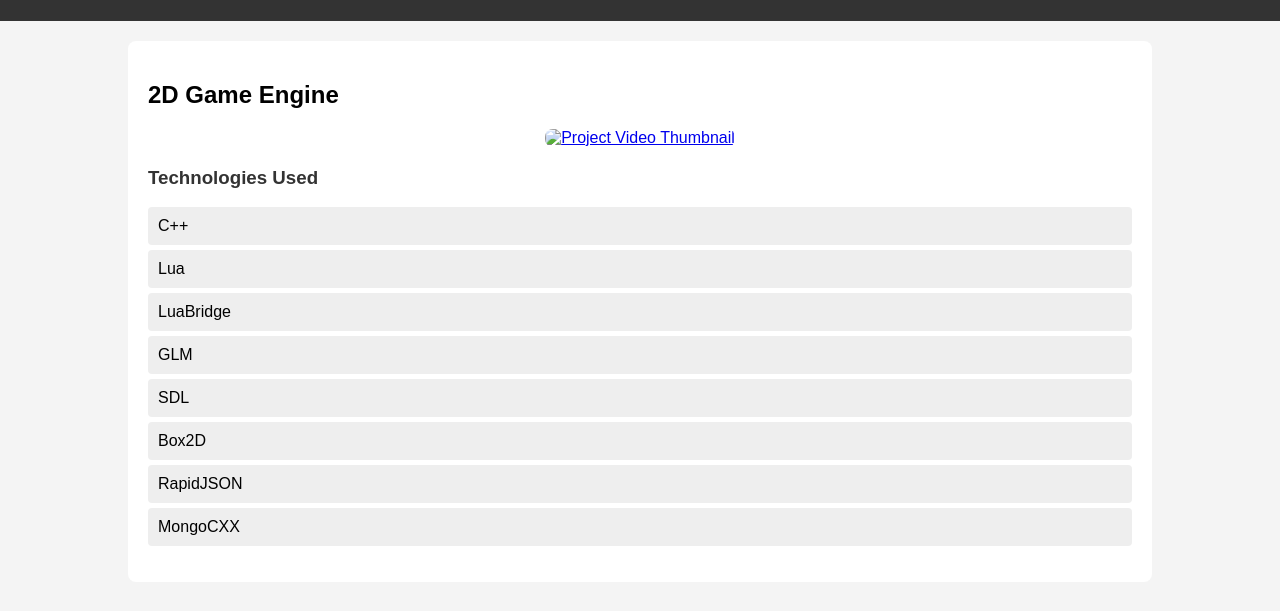
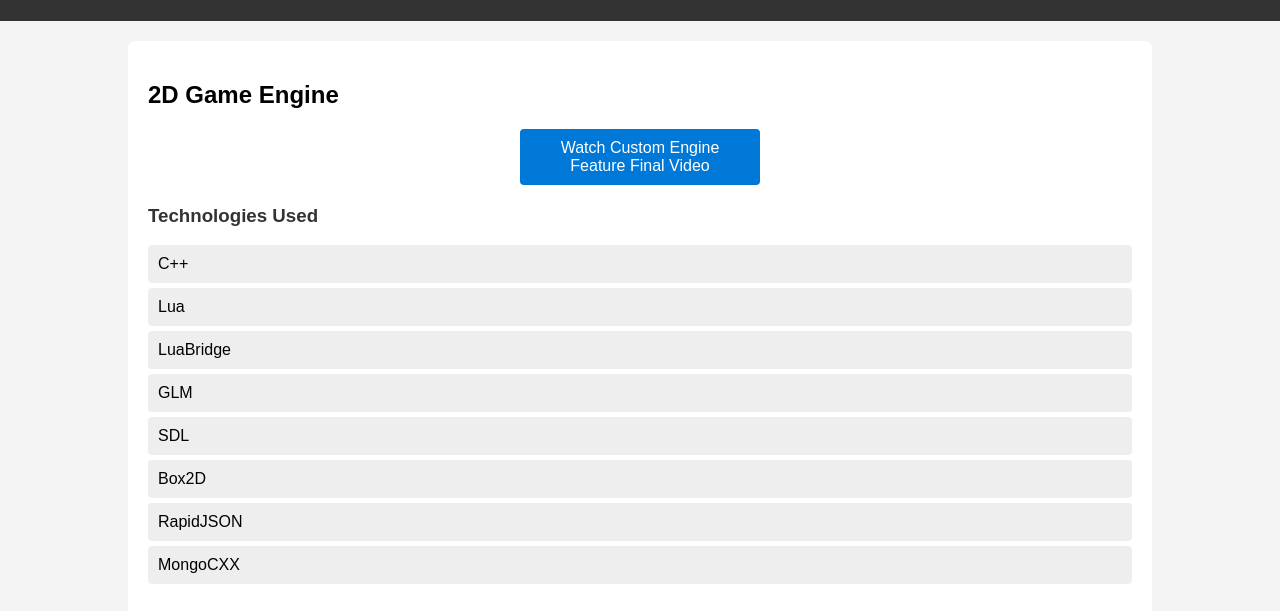
Before and after one commit to Aryan34/Aryan34.github.io, a plain HTML site: page index.html in a window 1280 px wide. Shown: the part 99-710 px from the top of the page. Drawn offline with Linux system fonts and the light colour scheme.

Commit message:
Add video link

```diff
--- a/index.html
+++ b/index.html
@@ -3,7 +3,7 @@
 <head>
     <meta charset="UTF-8">
     <meta name="viewport" content="width=device-width, initial-scale=1.0">
-    <title>Your Name's Portfolio</title>
+    <title>Aryan Chinnala's Portfolio</title>
     <style>
         body {
             font-family: 'Arial', sans-serif;
@@ -27,9 +27,18 @@
             margin: 20px 0;
             padding: 20px;
             border-radius: 8px;
+            position: relative;
         }
-        .video {
+        .video-link {
+            display: block;
+            background: #0078D7;
+            color: #fff;
             text-align: center;
+            padding: 10px 20px;
+            border-radius: 4px;
+            text-decoration: none;
+            width: 200px;
+            margin: 10px auto;
         }
         .technologies {
             margin-top: 20px;
@@ -56,11 +65,7 @@
     <div class="container">
         <div class="project">
             <h2>2D Game Engine</h2>
-            <div class="video">
-                <a href="LINK_TO_YOUR_VIDEO">
-                    <img src="THUMBNAIL_LINK_OF_YOUR_VIDEO" alt="Project Video Thumbnail" style="width:100%; height:auto; border-radius: 8px;">
-                </a>
-            </div>
+            <a href="https://www.youtube.com/watch?v=g3xPdRqY02A" class="video-link" target="_blank">Watch Custom Engine Feature Final Video</a>
             <div class="technologies">
                 <h3>Technologies Used</h3>
                 <ul>
```
